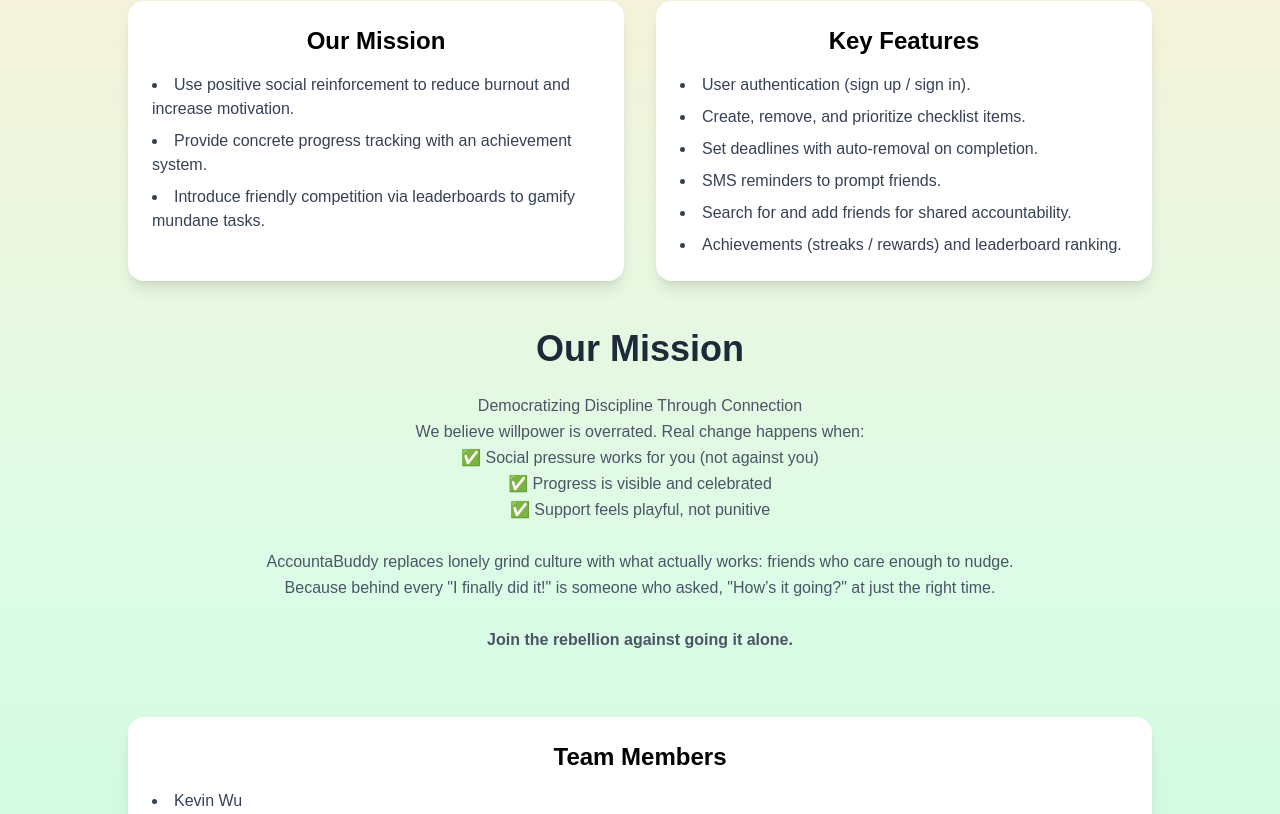
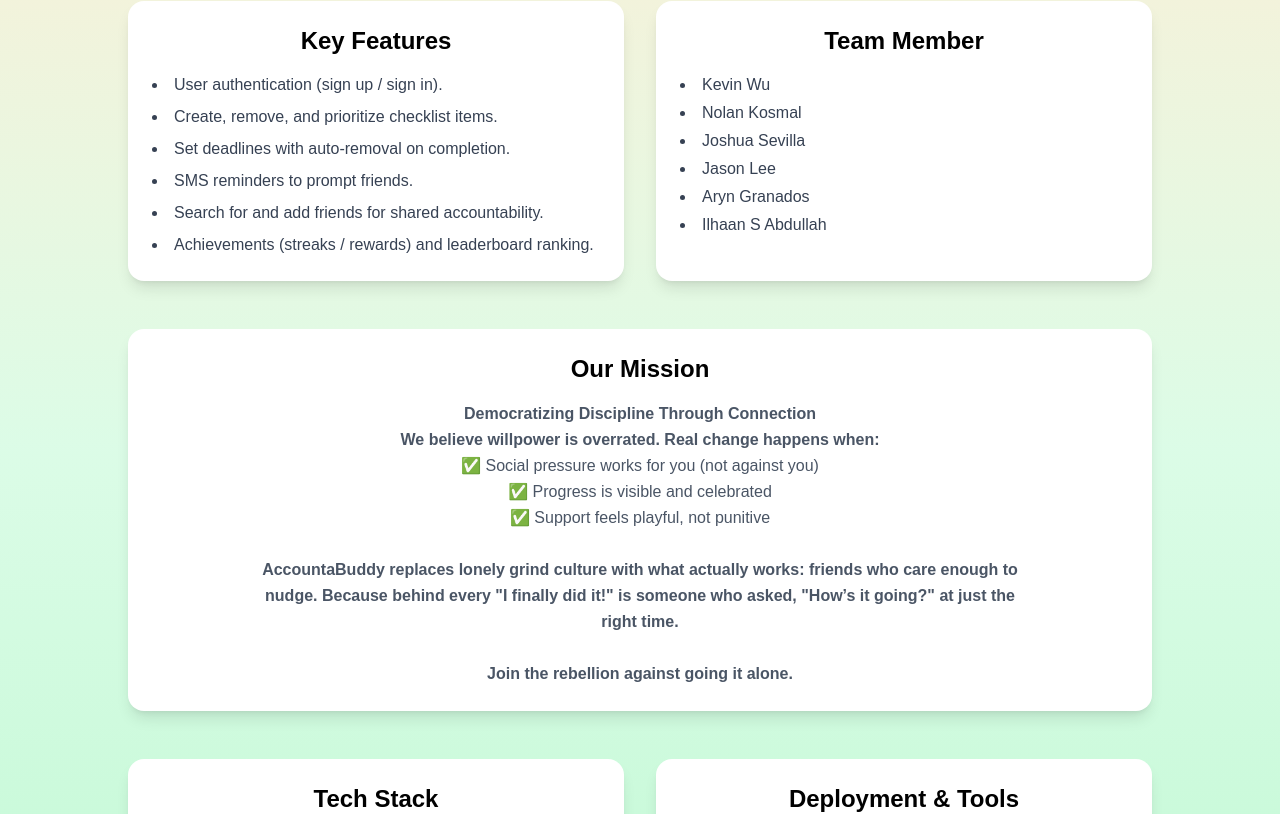
Before and after one commit to jalee314/AccountaBuddy, a Next.js app: page /about in a window 1280 px wide. Shown: the part 355-1169 px from the top of the page. Built offline with nearby package versions, Linux system fonts and the light colour scheme; no server answers.

Commit message:
clean up about page

```diff
--- a/app/about/page.js
+++ b/app/about/page.js
@@ -21,14 +21,6 @@
         {/* Mission & Features */}
         <section className="w-full max-w-5xl grid grid-cols-1 md:grid-cols-2 gap-8 mb-12">
           <div className="bg-white p-6 rounded-2xl shadow-lg transform hover:scale-105 transition">
-            <h2 className="text-2xl font-bold text-black mb-4">Our Mission</h2>
-            <ul className="list-disc list-inside text-gray-700 space-y-2 text-left">
-              <li>Use positive social reinforcement to reduce burnout and increase motivation.</li>
-              <li>Provide concrete progress tracking with an achievement system.</li>
-              <li>Introduce friendly competition via leaderboards to gamify mundane tasks.</li>
-            </ul>
-          </div>
-          <div className="bg-white p-6 rounded-2xl shadow-lg transform hover:scale-105 transition">
             <h2 className="text-2xl font-bold text-black mb-4">Key Features</h2>
             <ul className="list-disc list-inside text-gray-700 space-y-2 text-left">
               <li>User authentication (sign up / sign in).</li>
@@ -39,40 +31,36 @@
               <li>Achievements (streaks / rewards) and leaderboard ranking.</li>
             </ul>
           </div>
+          <div className="bg-white p-6 rounded-2xl shadow-lg transform hover:scale-105 transition">
+            <h2 className="text-2xl font-bold text-black mb-4">Team Member</h2>
+            <ul className="list-disc list-inside text-gray-700 space-y-1 text-left">
+              <li>Kevin Wu</li>
+              <li>Nolan Kosmal</li>
+              <li>Joshua Sevilla</li>
+              <li>Jason Lee</li>
+              <li>Aryn Granados</li>
+              <li>Ilhaan S Abdullah</li>
+            </ul>
+
+          </div>
         </section>
-
-        <div className="mb-16">
-                <h2 className="text-3xl sm:text-4xl font-bold text-gray-800 mb-6 text-center">
-                Our Mission
-                </h2>
-                <p className="text-gray-600 text-center max-w-3xl mx-auto leading-relaxed">
-
-                Democratizing Discipline Through Connection
+        {/* Team */}
+        <section className="w-full max-w-5xl bg-white p-6 rounded-2xl shadow-lg transform hover:scale-105 transition mb-12">
+          <h2 className="text-2xl font-bold text-black mb-4">Our Mission</h2>
+              <p className="text-gray-600 text-center max-w-3xl mx-auto leading-relaxed">
+                <b>Democratizing Discipline Through Connection</b>
                 <br/>
-                We believe willpower is overrated. Real change happens when:
+                <b>We believe willpower is overrated. Real change happens when:</b>
                 <br/>
                 ✅ Social pressure works for you (not against you) <br/>
                 ✅ Progress is visible and celebrated <br/>
                 ✅ Support feels playful, not punitive <br/>
                 <br/>
-                AccountaBuddy replaces lonely grind culture with what actually works: friends who care enough to nudge. Because behind every "I finally did it!" is someone who asked, "How’s it going?" at just the right time.
+                <b>AccountaBuddy replaces lonely grind culture with what actually works: friends who care enough to nudge. Because behind every "I finally did it!" is someone who asked, "How’s it going?" at just the right time.</b>
                 <br/>
                 <br/>
                 <strong>Join the rebellion against going it alone.</strong>
-                </p>
-            </div>
-
-        {/* Team */}
-        <section className="w-full max-w-5xl bg-white p-6 rounded-2xl shadow-lg transform hover:scale-105 transition mb-12">
-          <h2 className="text-2xl font-bold text-black mb-4">Team Members</h2>
-          <ul className="list-disc list-inside text-gray-700 space-y-1 text-left">
-            <li>Kevin Wu</li>
-            <li>Nolan Kosmal</li>
-            <li>Joshua Sevilla</li>
-            <li>Jason Lee</li>
-            <li>Aryn Granados</li>
-            <li>Ilhaan S Abdullah</li>
-          </ul>
+              </p>
         </section>
 
         {/* Tech & Tools */}
```
